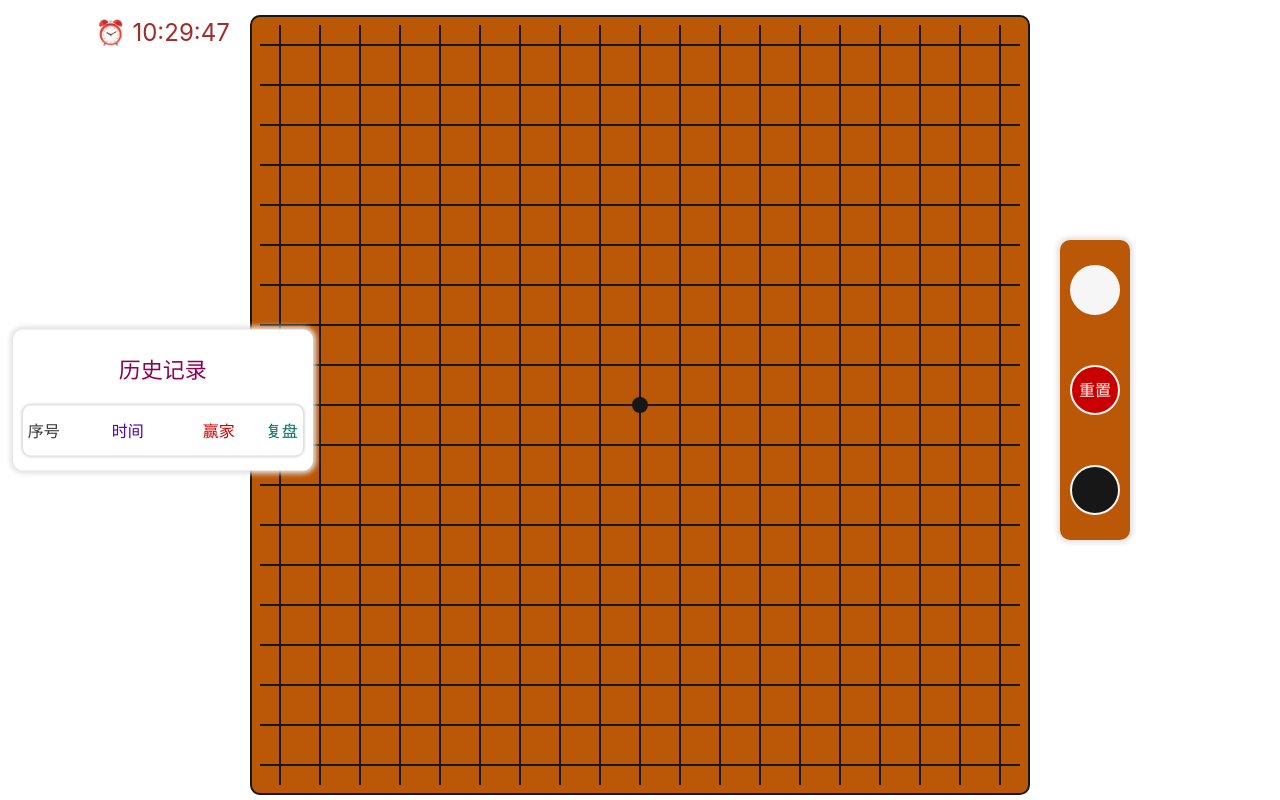
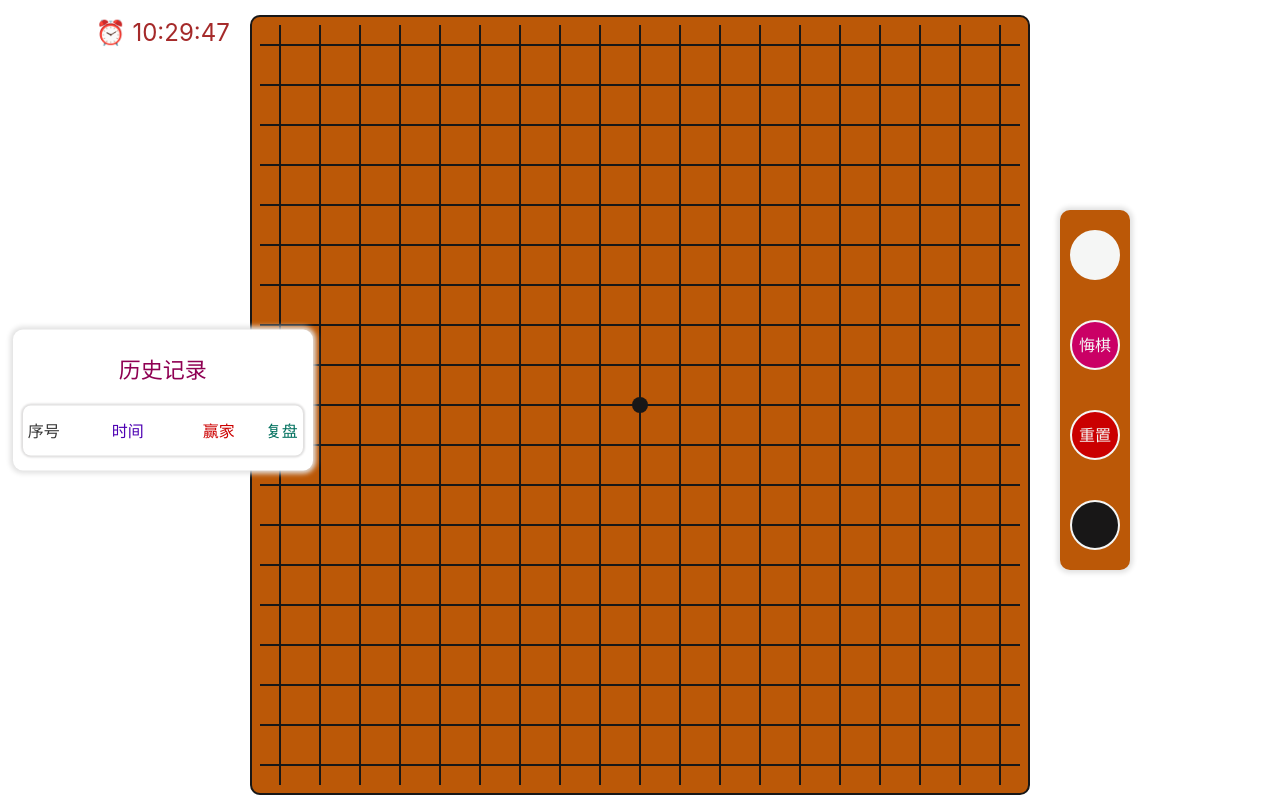
Before and after one commit to Jerry-306/gobang, a React (Create React App) app: page / in a window 1280 px wide. Built offline with nearby package versions, Linux system fonts and the light colour scheme.

Commit message:
修改悔棋实现逻辑

```diff
--- a/src/components/FunctionButtons/index.css
+++ b/src/components/FunctionButtons/index.css
@@ -7,32 +7,35 @@
     justify-content: space-around;
     align-items: center;
     width: 70px;
-    height: 300px;
-    margin-top: -160px;
+    height: 360px;
+    margin-top: -190px;
     margin-left: 420px;
     background-color: #bb5807;
     box-shadow: 0px 0px 5px 3px #e2e2e2;
     border-radius: 10px;
     box-sizing: border-box;
 }
-.white, .reset, .black {
+.white, .reset, .goback, .black {
     width: 50px;
     height: 50px;
     background-color: #f5f6f5;
     border-radius: 50%;
     transition: all 0.4s;
 }
-.white:hover, .reset:hover, .black:hover {
+.white:hover, .reset:hover, .goback:hover, .black:hover {
     transform: scale(1.1);
 }
 .black {
     background-color: #181717;
 }
-.reset {
-    background-color: rgb(202, 0, 0);
+.reset, .goback {
+    background-color: #ca0000;
     text-align: center;
     font-size: 16px;
     line-height: 46px;
     color: #f5f6f5;
     border: 2px solid #f5f6f5;
 }
+.goback {
+    background-color: #ca0065;
+}
--- a/src/components/FunctionButtons/index.jsx
+++ b/src/components/FunctionButtons/index.jsx
@@ -4,9 +4,9 @@ import './index.css'
 
 const FunctionButtons = () => {
     const [selectedColor, setSelectedColor] = useRecoilState(color);
-    const setMatrix = useSetRecoilState(boradValues);
+    const [matrix, setMatrix] = useRecoilState(boradValues);
     const setIsreviewing = useSetRecoilState(isReviewing);
-    const setStep = useSetRecoilState(steps);
+    const [step, setStep] = useRecoilState(steps);
 
     const handleReset = () => {
         let newMatrix = new Array(19).fill(0).map(() => new Array(19).fill(0));
@@ -16,6 +16,28 @@ const FunctionButtons = () => {
         setIsreviewing(false);
     }
 
+    const handleGoback = () => {
+        let temp = [...step];
+        if (temp.length !== 0) {
+            //1、 取出上一步的信息
+            const [row, colum, value] = temp.pop();
+            //2、 更新步骤step
+            setStep([...step, [row, colum, 0]]);
+            //3、 更新棋盘 matrix
+            let arr = [];
+            matrix.forEach(array => {
+                let subArr = [];
+                array.forEach(val => {
+                    subArr.push(val);
+                })
+                arr.push(subArr);
+            })
+            arr[row][colum] = 0;
+            setMatrix(arr);
+            //4、更新棋子颜色
+            setSelectedColor(value);
+        }
+    }
     return (
         <div className='btnsContainer'>
             <div
@@ -23,6 +45,7 @@ const FunctionButtons = () => {
                 onClick={() => setSelectedColor(1)}
                 style={{ border: `2px solid ${selectedColor === 1 ? '#181717': '#f5f6f5'}`}}
             ></div>
+            <div className='goback' onClick={handleGoback}>悔棋</div>
             <div className='reset' onClick={handleReset}>重置</div>
             <div
                 className='black'
--- a/src/components/Grid/index.jsx
+++ b/src/components/Grid/index.jsx
@@ -8,6 +8,7 @@ export default function Grid({row, colum}) {
   const [stepArray, setStepArray] = useRecoilState(steps);
 
   const handleClick = () => {
+    if (matrix[row][colum] === 0) {
       let arr = [];
       matrix.forEach( array => {
         let temp = [];
@@ -16,17 +17,12 @@ export default function Grid({row, colum}) {
         })
         arr.push(temp);
       })
-    // 悔棋
-    if (matrix[row][colum] !== 0) {
-      arr[row][colum] = 0;
-    } else {
-      // 显示棋子
       arr[row][colum] = curColor;
-    }
       // 对象深拷贝
       setMatrix(arr);
       setStepArray([...stepArray, [row, colum, arr[row][colum]]]);
       setCurColor(curColor === 1 ? 2 : 1);
+    }
   }
 
   return (
```
Lines whose indentation alone changed are shown as unchanged.
